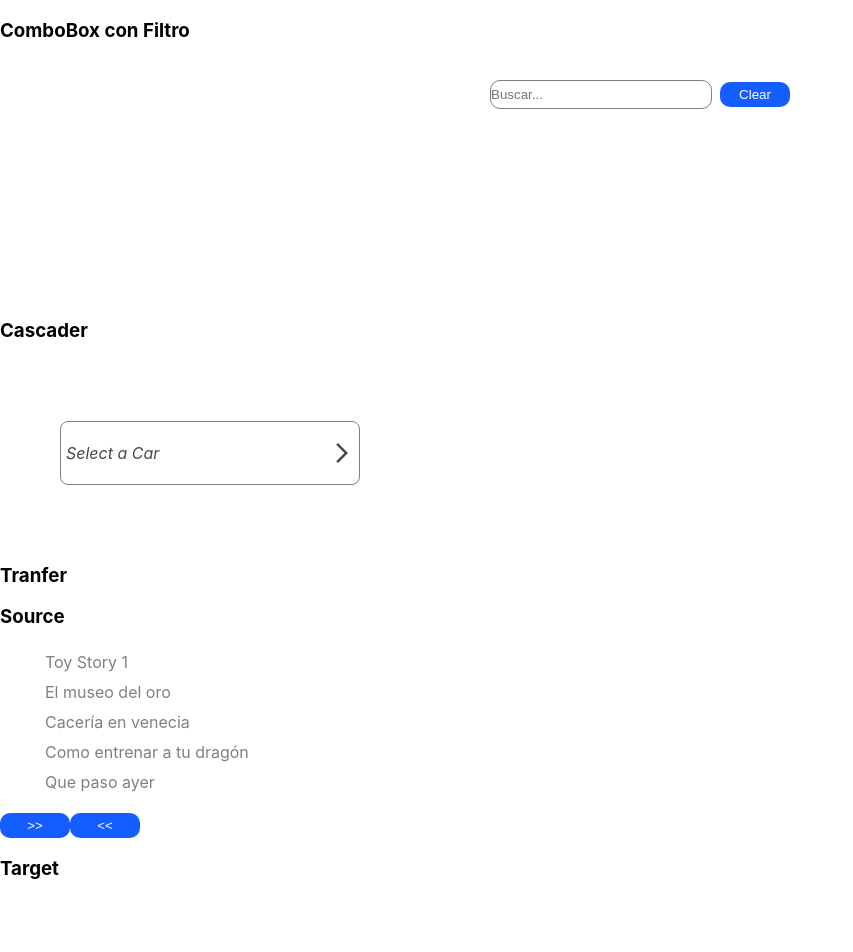
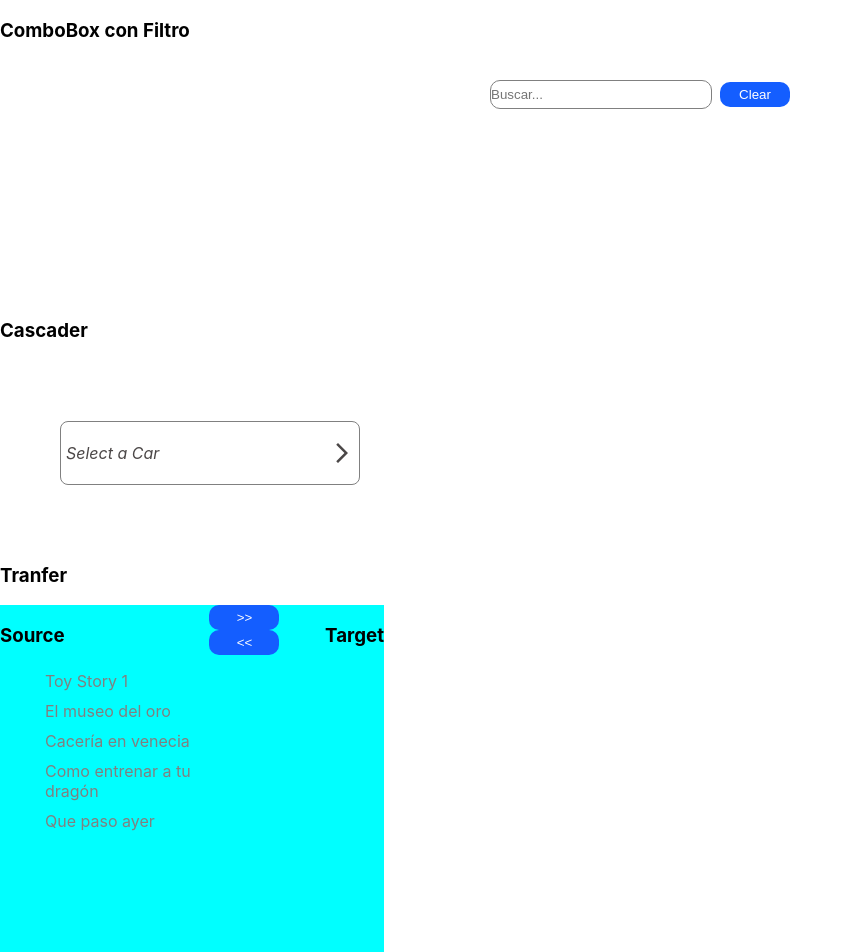
Before and after one commit to LuisaHernandez0928/React2.0, a React (Create React App) app in the folder components/: page / in a window 1280 px wide. Shown: the top 952 px of the page, without its empty margins (0-853 px from the left). Before the commit the page ends 880 px from the top, so only its background shows below. Built offline with nearby package versions, Linux system fonts and the light colour scheme.

Commit message:
styles added to main container

```diff
--- a/components/src/components/transfer/index.js
+++ b/components/src/components/transfer/index.js
@@ -18,7 +18,7 @@ const Transfer = () => {
   };
 
   return (
-    <div>
+    <div className={styles.mainContainer}>
       <div>
         <h3>Source</h3>
         <ul>
--- a/components/src/components/transfer/index.module.css
+++ b/components/src/components/transfer/index.module.css
@@ -0,0 +1,9 @@
+.mainContainer {
+  display: flex;
+  flex-direction: row;
+  justify-content: center;
+  align-items: flex-start;
+  width: 30%;
+  height: 400px;
+  background-color: aqua;
+}
```
